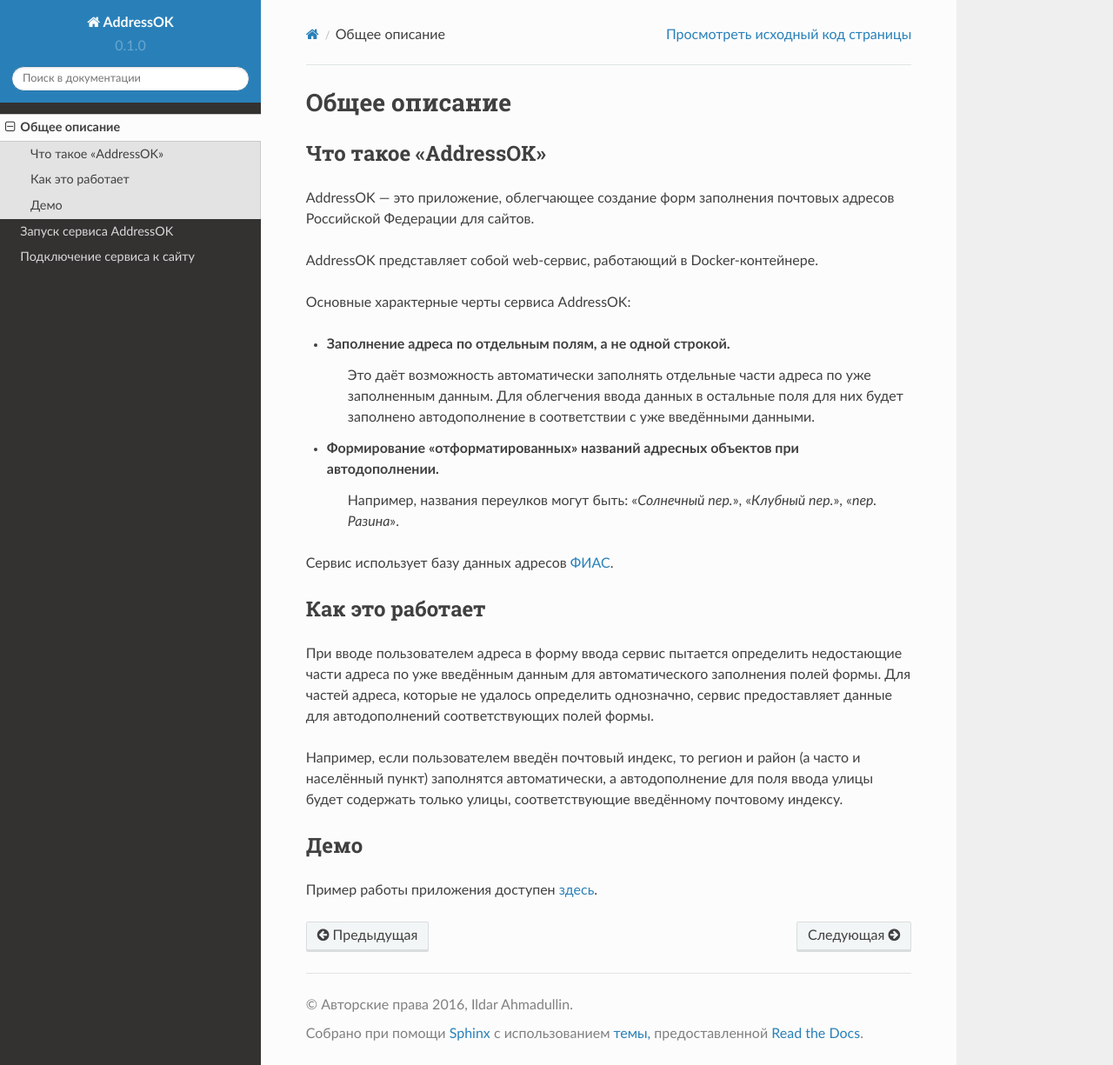
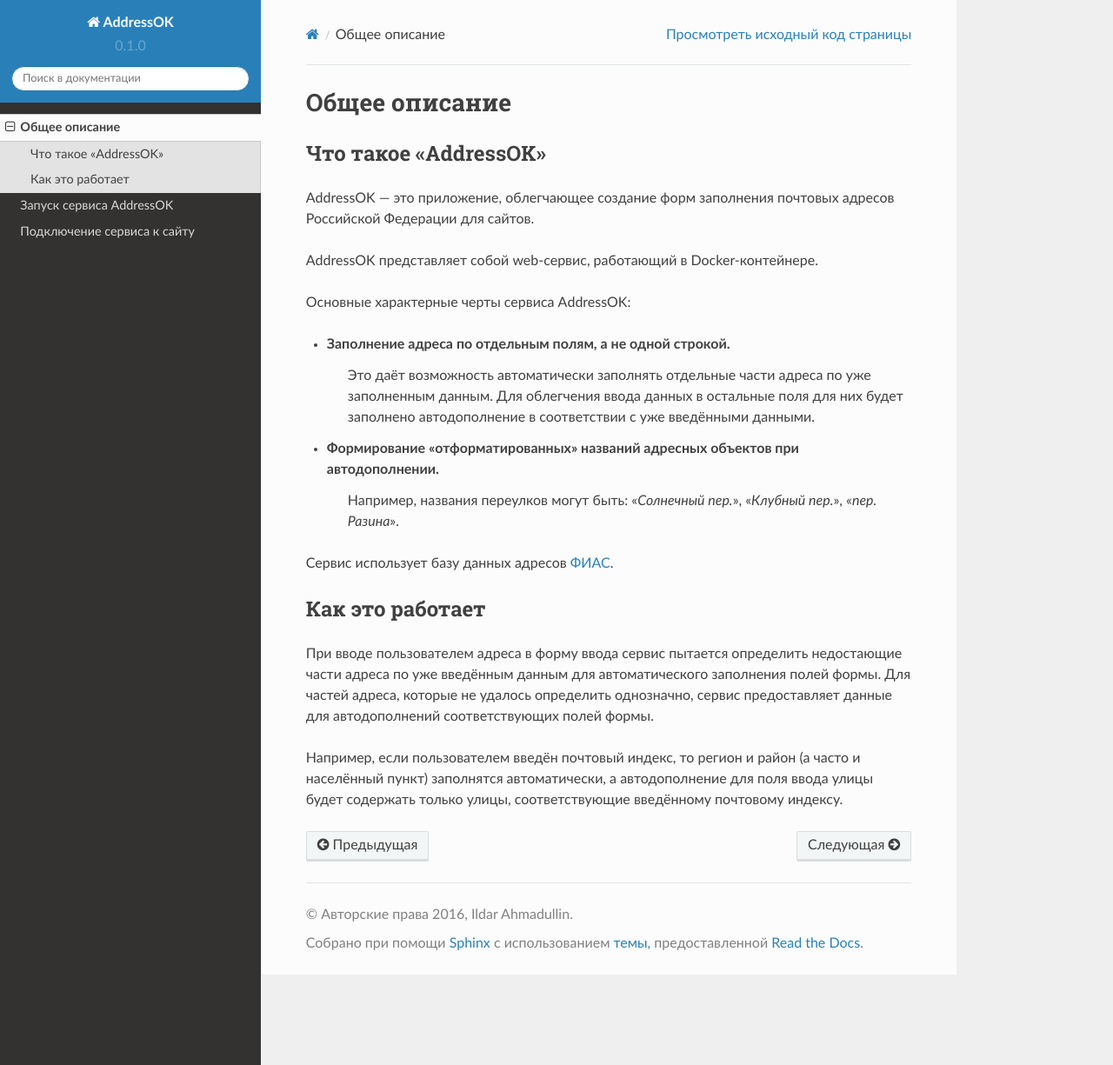
Before and after one commit to ildar130/addressok, a Sphinx documentation site: the page built from docs/source/about.rst, in a window 1280 px wide and 1225 px high. Shown: the whole window at 87% size. Built offline with Sphinx 7.4.7 and the Read the Docs theme 2.0.0, drawn with Linux system fonts in a browser that asks for light colours.

Commit message:
Update about.rst

```diff
--- a/docs/source/about.rst
+++ b/docs/source/about.rst
@@ -33,9 +33,3 @@
 и населённый пункт) заполнятся автоматически, а автодополнение для поля ввода
 улицы будет содержать только улицы, соответствующие введённому почтовому
 индексу.
-
-Демо
--------------------------------------------------------------------------------
-
-Пример работы приложения доступен
-`здесь <https://addressok.polarfox.ws/>`_.
```
